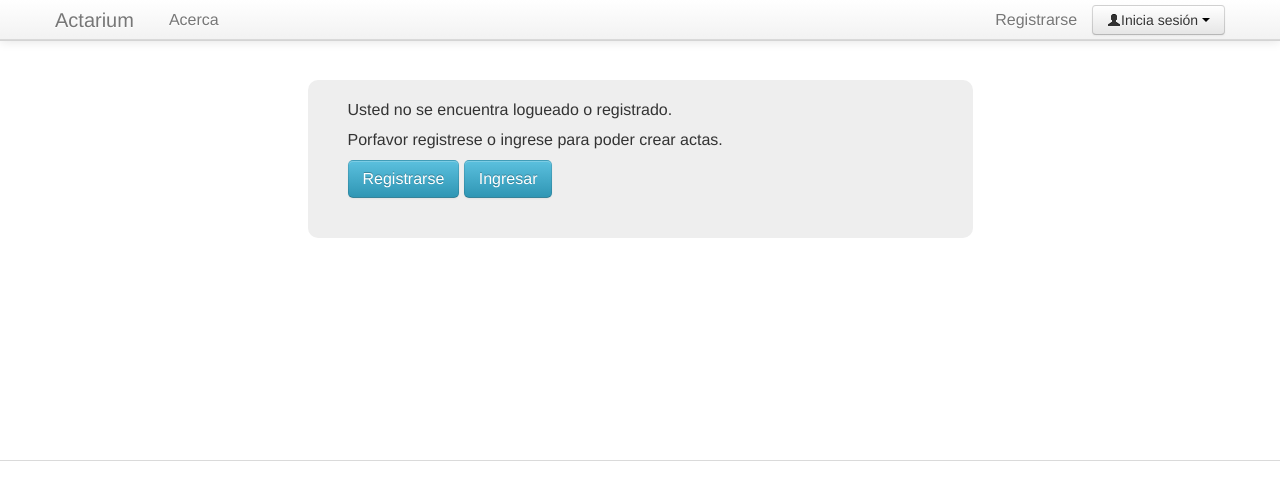
After one commit to Daiech/Actarium, a Django app: template templates/organization/listAct.html in a window 1280 px wide. The commit adds this page. Shown: the top 478 px of the page. Run offline with Django 3.2, Linux system fonts and the light colour scheme; the template is opened without the code that fills it, so the values that code supplies are empty; some libraries are stand-ins or nearby versions.

Commit message:
Lista de Organizaciones (list) y de actas (listAct) agregadas

```diff
--- a/static/css/main.css
+++ b/static/css/main.css
@@ -134,7 +134,7 @@ article ul li a:hover{
     opacity: 0.5;
     color: black;
 }
-article ul li:hover{
+article ul.onOver li:hover{
     background-color: grey;
     font-weight: bold;
     opacity: 1;
--- a/templates/account/index.html
+++ b/templates/account/index.html
@@ -3,12 +3,7 @@
 <div class="centrar60">
 	<article>
         <h1>Tus Organizaciones</h1>
-        <ul class="nav">
-            <li><a href="#"><img src="{{ STATIC_PREFIX }}img/org.png"/>Organizaci&oacute;n</a><li>
-            <li><a href="#"><img src="{{ STATIC_PREFIX }}img/org.png"/>Organizaci&oacute;n</a><li>
-            <li><a href="#"><img src="{{ STATIC_PREFIX }}img/org.png"/>Organizaci&oacute;n</a><li>
 
-        </ul>
         <img src="{{ gravatar_url }}" width="30px" /> <strong>Hola <a href="{% if user.id == 1 %}/admin{%else%}#{%endif%}">{{ user.first_name|upper }}</a></strong>
 		<p>Ultimo logueo: {{ user.last_login}}.</p>
 		<p>Eres miembro desde el {{ user.date_joined }} </p>
--- /dev/null
+++ b/templates/organization/listAct.html
@@ -0,0 +1,39 @@
+{% extends "website/layout.html" %}
+{% block TITLE %}Actarium - Actas{% endblock %}
+
+{%block body%}
+<article>
+    {% if user.is_authenticated %}
+
+    <img src="{{ STATIC_PREFIX }}img/org.png"/>
+    ORGANIZACION
+    <p><a href="#">Eliminar Organizaci&oacute;n</a></p>
+
+
+        <h3>Actas</h3>
+        <ul class="nav">
+            <li><a href="#">Acta #1 - Reuni&oacute;n ordinaria</a></li>
+            <li><a href="#">Acta #2 - Reuni&oacute;n ordinaria</a></li>
+        </ul>
+        <h3>Miembros</h3>
+        <ul class="nav">
+            <li>Miembro del Equipo (Admin)<a href="#">Ver perfil</a></li>
+            <li>Otro Miembro del Equipo (Admin)<a href="#">Ver perfil</a></li>
+            <li>Miembro del Equipo<a href="#">Ver perfil</a></li>
+        </ul>
+        <div class="sing">
+            <a href="#" class="btn btn-info btn-large">Agregar miembro</a>
+            <a href="#" class="btn btn-info btn-large">Crear acta</a>
+        </div>
+        {% else %}
+        <div class="sing">
+            <p>Usted no se encuentra logueado o registrado.</p>
+            <p>Porfavor registrese o ingrese para poder crear actas.</p>
+            <a href="/account/new" class="btn btn-info btn-large">Registrarse</a>
+            <a href="/account/login" class="btn btn-info btn-large">Ingresar</a>
+        </div>
+
+        {% endif %}
+
+</article>
+{%endblock%}
```
Also changed, not shown: templates/organization/list.html (added, +22 -0 lines), website/views.py (line endings or trailing spaces).
